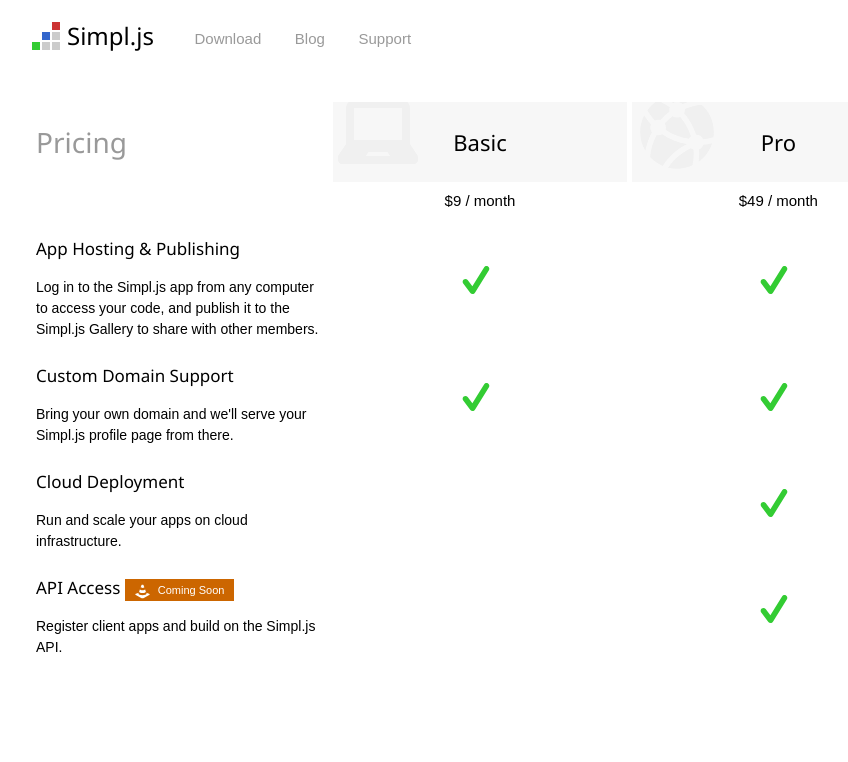
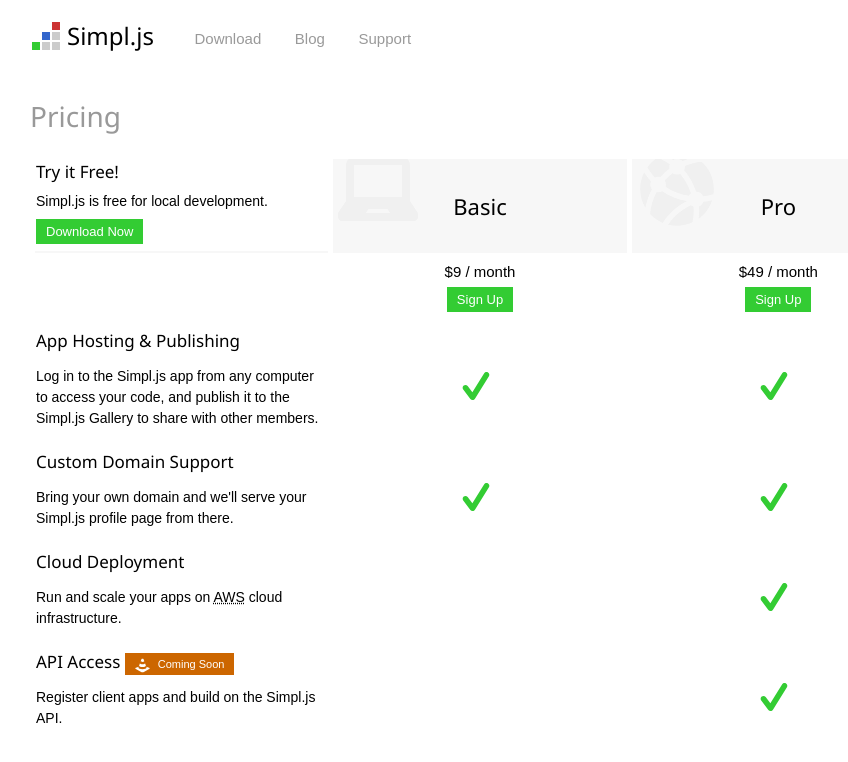
Before and after one commit to kganser/simpl.js, a Jekyll site: the page built from pricing.html, in a window 1280 px wide. Shown: the top 762 px of the page, without its empty margins (160-1008 px from the left). Built offline with Jekyll 4.4.1, drawn with Linux system fonts in a browser that asks for light colours.

Commit message:
Pricing page enhancements

```diff
--- a/css/common.css
+++ b/css/common.css
@@ -508,6 +508,18 @@
 #pricing {
   border-spacing: 5px;
 }
+#pricing .free {
+  border-bottom: solid 2px #f7f7f7;
+}
+#pricing .free p {
+  margin: 0;
+}
+#pricing .button {
+  margin: .5em 0;
+  padding: 5px 10px;
+  background: #3c3;
+  color: white;
+}
 #pricing th {
   font: 500 22px "Segoe UI", ArialMT, sans-serif;
   padding: 25px 0;
@@ -542,8 +554,8 @@
   height: 40px;
   fill: #3c3;
 }
-#pricing p {
-  margin: 0;
+#pricing h3 {
+  margin: 0 0 .5em 0;
 }
 #pricing .coming-soon {
   padding: 5px 10px;
--- a/pricing.html
+++ b/pricing.html
@@ -2,16 +2,17 @@
 title: Pricing
 icons: [laptop, network, check, cone]
 ---
+<h1>Pricing</h1>
 <table id="pricing">
   <tr>
-    <td><h1>Pricing</h1></td>
+    <td class="free"><h3>Try it Free!</h3><p>Simpl.js is free for local development.</p><a class="button" href="https://chrome.google.com/webstore/detail/simpljs/kdkheiopehanfbajkkopimfppjmclgbp" target="_blank">Download Now</a></td>
     <th><svg><use xlink:href="#icon-laptop"></use></svg><span>Basic</span></th>
     <th><svg><use xlink:href="#icon-network"></use></svg><span>Pro</span></th>
   </tr>
   <tr class="price">
     <td></td>
-    <td>$9 / month</td>
-    <td>$49 / month</td>
+    <td>$9 / month<br><a class="button" href="/login">Sign Up</a></td>
+    <td>$49 / month<br><a class="button" href="/login">Sign Up</a></td>
   </tr>
   <tr>
     <td>
@@ -32,7 +33,7 @@
   <tr>
     <td>
       <h3>Cloud Deployment</h3>
-      <p>Run and scale your apps on cloud infrastructure.</p>
+      <p>Run and scale your apps on <abbr title="Amazon Web Services">AWS</abbr> cloud infrastructure.</p>
     </td>
     <td></td>
     <td><svg><use xlink:href="#icon-check"></use></svg></td>
```
